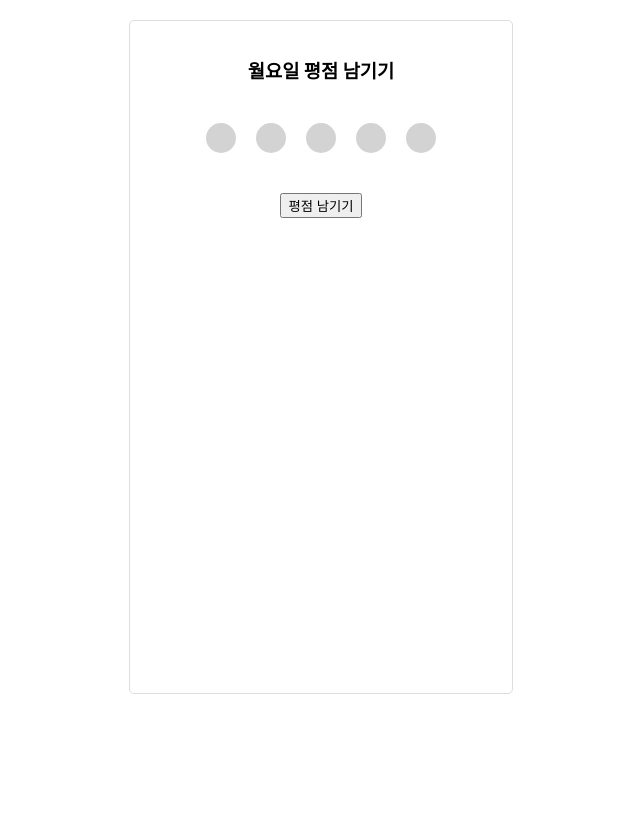
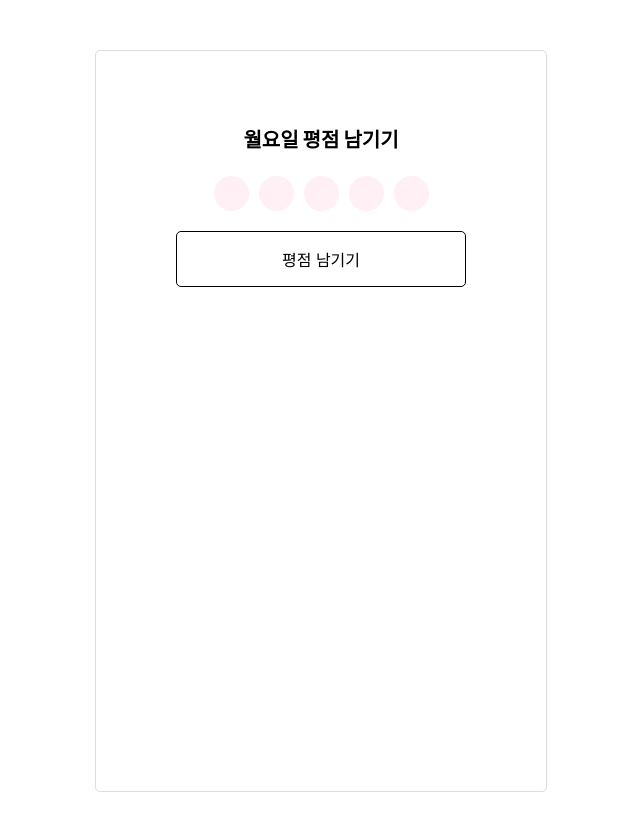
Before and after one commit to hongsoom/my-week, a React (Create React App) app in the folder my-week/: page /detail/1 in a window 1280 px wide. Shown: the top 828 px of the page, without its empty margins (319-959 px from the left). Before the commit the page ends 800 px from the top, so only its background shows below. Built offline with nearby package versions, Linux system fonts and the light colour scheme.

Commit message:
Button, Title, Circle css

```diff
--- a/my-week/src/components/Detail.js
+++ b/my-week/src/components/Detail.js
@@ -20,17 +20,17 @@ const Detail = (props) => {
 
     return (
         <Container>
-            <h3>{week[id]}요일 평점 남기기</h3>
+            <Title>{week[id]}요일 평점 남기기</Title>
             <CircleWarp>
             {circle.map((circle, i) => {
                 return (
                     <Circle key={i} onClick={ () => setClick(i)}
-                    style={{backgroundColor : click >= i ?  'yellow' : ('#D3D3D3')}}>
+                    style={{backgroundColor : click >= i ?  ('#FFB6C1') : ('#FFF0F5')}}>
                     </Circle>
                 )
             })}
             </CircleWarp>
-            <button onClick={onClick}>평점 남기기</button>
+            <Button onClick={onClick}>평점 남기기</Button>
         </Container>
     )
 }
@@ -38,26 +38,42 @@ const Detail = (props) => {
 const Container = styled.div`
   max-width: 350px;
   min-height: 80vh;
-  padding: 16px;
-  margin: 20px auto;
+  padding: 50px;
+  margin: 50px auto;
   border-radius: 5px;
   border: 1px solid #ddd;
   text-align: center;
+`;
+
+const Title = styled.div`
+    margin-top: 20px;
+    font-weight: 900;
+    font-size : 20px;
+    padding: 0.2rem;
+    border-radius: 5px;
 `;
 
 const CircleWarp = styled.div`
     display: flex;
     justify-content: center;
     align-items: center;
-    margin: 20px;
+    margin: 10px;
 `;
 
 const Circle = styled.div`
-  width: 30px;
-  height: 30px;
-  border-radius: 30px;
-  margin: 20px 10px;
-  cursor : pointer;
+    width: 35px;
+    height: 35px;
+    border-radius: 30px;
+    margin: 10px 5px;
+    cursor : pointer;
+`;
+
+const Button = styled.div`
+    border-radius: 5px;
+    border : 1px solid black;
+    cursor : pointer;
+    padding : 15px;
+    margin : 0 30px;
 `;
 
 export default Detail;
```
